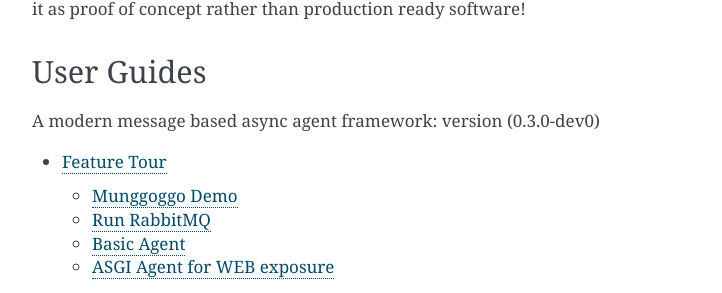
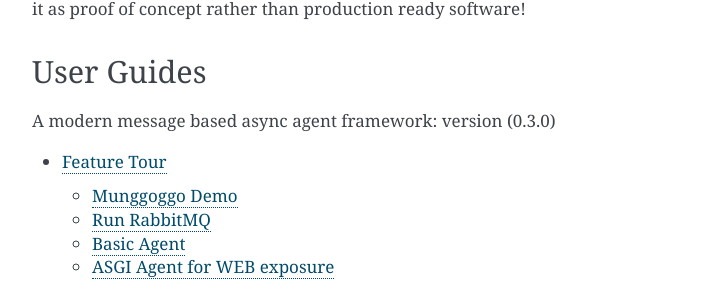
Before and after one commit to sysid/munggoggo, a Sphinx documentation site: the page built from docs/source/index.rst, in a window 1280 px wide and 900 px high, scrolled down 2068 px. Shown: the part 151-444 px from the top of the window, without its empty margins (388-1110 px from the left). Built offline with Sphinx 7.4.7, drawn with Linux system fonts in a browser that asks for light colours.

Commit message:
Bump version: 0.3.0-dev0 → 0.3.0

```diff
--- a/docs/source/index.rst
+++ b/docs/source/index.rst
@@ -109,7 +109,7 @@ Not everything is 100% full quality (yet), so see it as proof of concept rather
 
 User Guides
 -----------
-A modern message based async agent framework: version (0.3.0-dev0)
+A modern message based async agent framework: version (0.3.0)
 
 .. toctree::
    :maxdepth: 2
--- a/munggoggo/__init__.py
+++ b/munggoggo/__init__.py
@@ -1 +1 @@
-VERSION = "0.3.0-dev0"
+VERSION = "0.3.0"
```
Also changed, not shown: .bumpversion.cfg, 1 other file.
